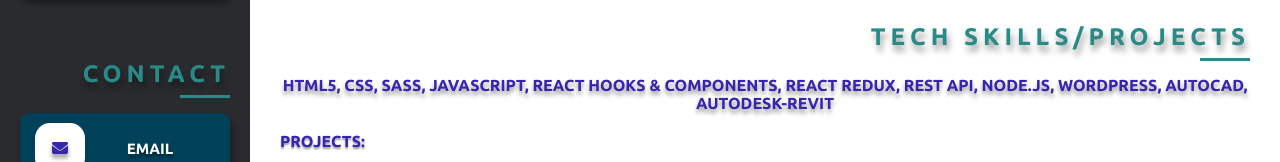
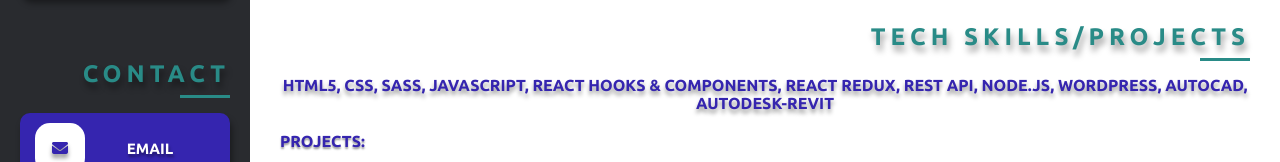
Before and after one commit to MaggieWesolowska/MW-career-CV, a plain HTML site: page index.html in a window 1280 px wide. Shown: the part 297-459 px from the top of the page. Drawn offline with Linux system fonts and the light colour scheme.

Commit message:
updated readme and corrected styles

```diff
--- a/styles.css
+++ b/styles.css
@@ -138,13 +138,13 @@ img {
 .contact .li_wrap {
 	box-shadow: 2px 6px 6px rgba(0, 0, 0, 0.4);
 	border-radius: 10px;
-	background-color: #00415a;
+	background-color: #3525af;
 	padding: 10px 15px;
 	transition: scale 500ms ease-in-out;
 }
 
 .contact:hover .li_wrap:hover {
-	background: #00415a;
+	background: #3525af;
 	scale: 1.05;
 }
 
```
Also changed, not shown: 1 other file.
